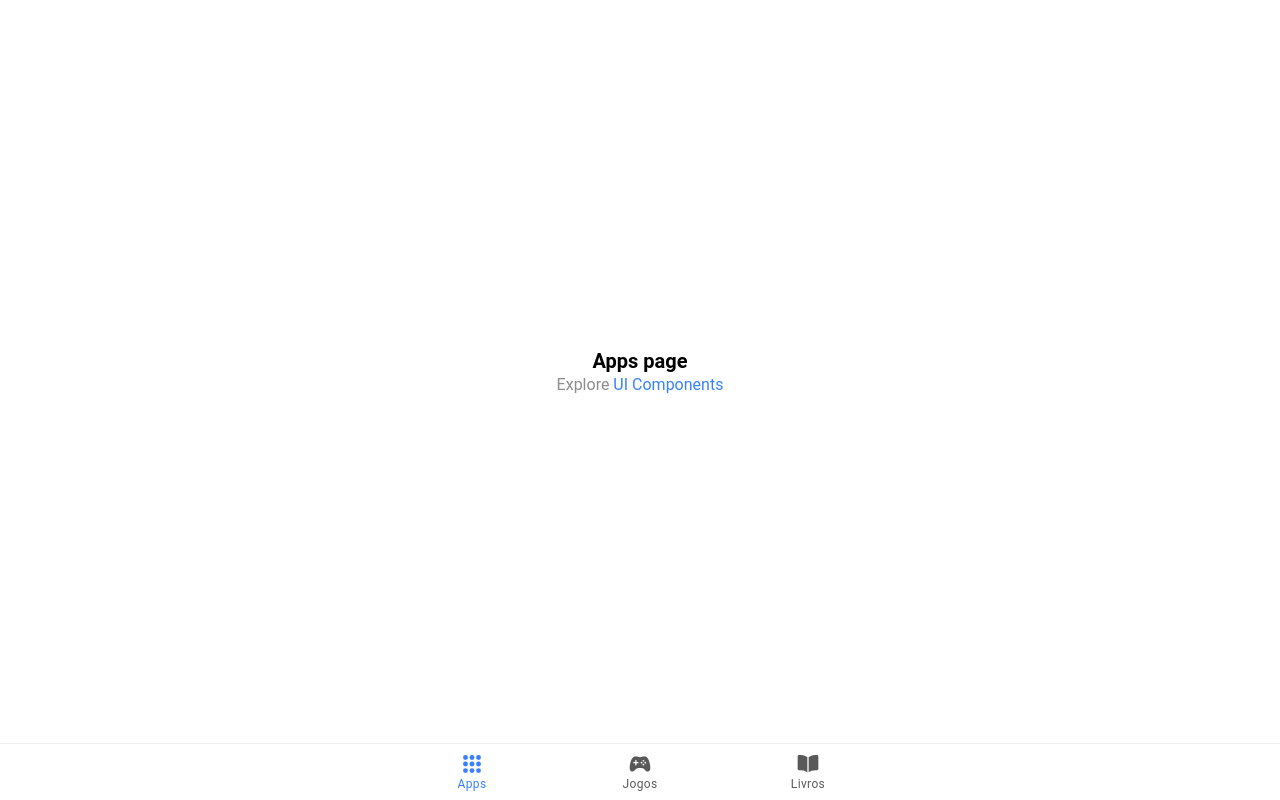
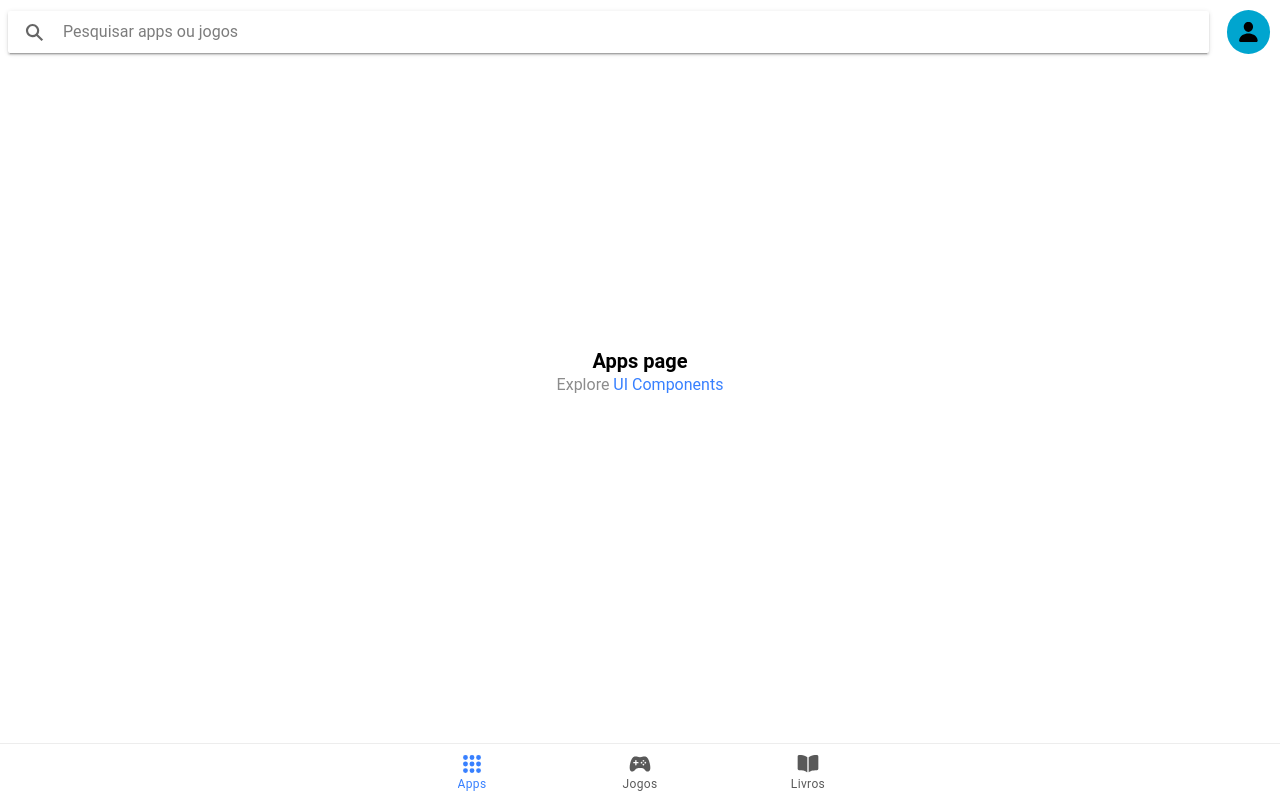
Before and after one commit to felipelalmeida/appStore, a React (Vite) app: page /apps in a window 1280 px wide. Built offline with nearby package versions, Linux system fonts and the light colour scheme.

Commit message:
structure search bar

```diff
--- a/src/App.tsx
+++ b/src/App.tsx
@@ -19,11 +19,13 @@ import "@ionic/react/css/display.css";
 /* Theme variables */
 import "./theme/variables.css";
 import Tabs from "./components/Tabs/Tabs";
+import SearchBar from "./components/SearchBar/SearchBar";
 
 setupIonicReact();
 
 const App: React.FC = () => (
   <IonApp>
+    <SearchBar />
     <Tabs />
   </IonApp>
 );
--- /dev/null
+++ b/src/components/SearchBar/SearchBar.css
@@ -0,0 +1,12 @@
+.search-bar-container {
+    display: flex;
+    align-items: center;
+}
+
+.icon-account {
+    background-color: #00A5CF;
+    border-radius: 40px;
+    padding: 10px;
+    margin: 10px;
+    font-size: 24px;
+}
--- /dev/null
+++ b/src/components/SearchBar/SearchBar.tsx
@@ -0,0 +1,16 @@
+import { IonIcon, IonSearchbar } from "@ionic/react";
+import { person } from "ionicons/icons";
+import './SearchBar.css';
+
+function SearchBar() {
+    return (
+        <>
+            <div className="search-bar-container">
+                <IonSearchbar placeholder="Pesquisar apps ou jogos" className="search-bar"></IonSearchbar>
+                <IonIcon icon={person} className="icon-account"></IonIcon>
+            </div>
+        </>
+    )
+}
+
+export default SearchBar;
--- a/src/pages/Apps/Apps.tsx
+++ b/src/pages/Apps/Apps.tsx
@@ -1,10 +1,12 @@
 import { IonContent, IonPage } from "@ionic/react";
 import ExploreContainer from "../../components/ExploreContainer";
+import SearchBar from "../../components/SearchBar/SearchBar";
 
 const Apps: React.FC = () => {
   return (
     <IonPage>
       <IonContent>
+        <SearchBar />
         <ExploreContainer name="Apps page" />
       </IonContent>
     </IonPage>
```
